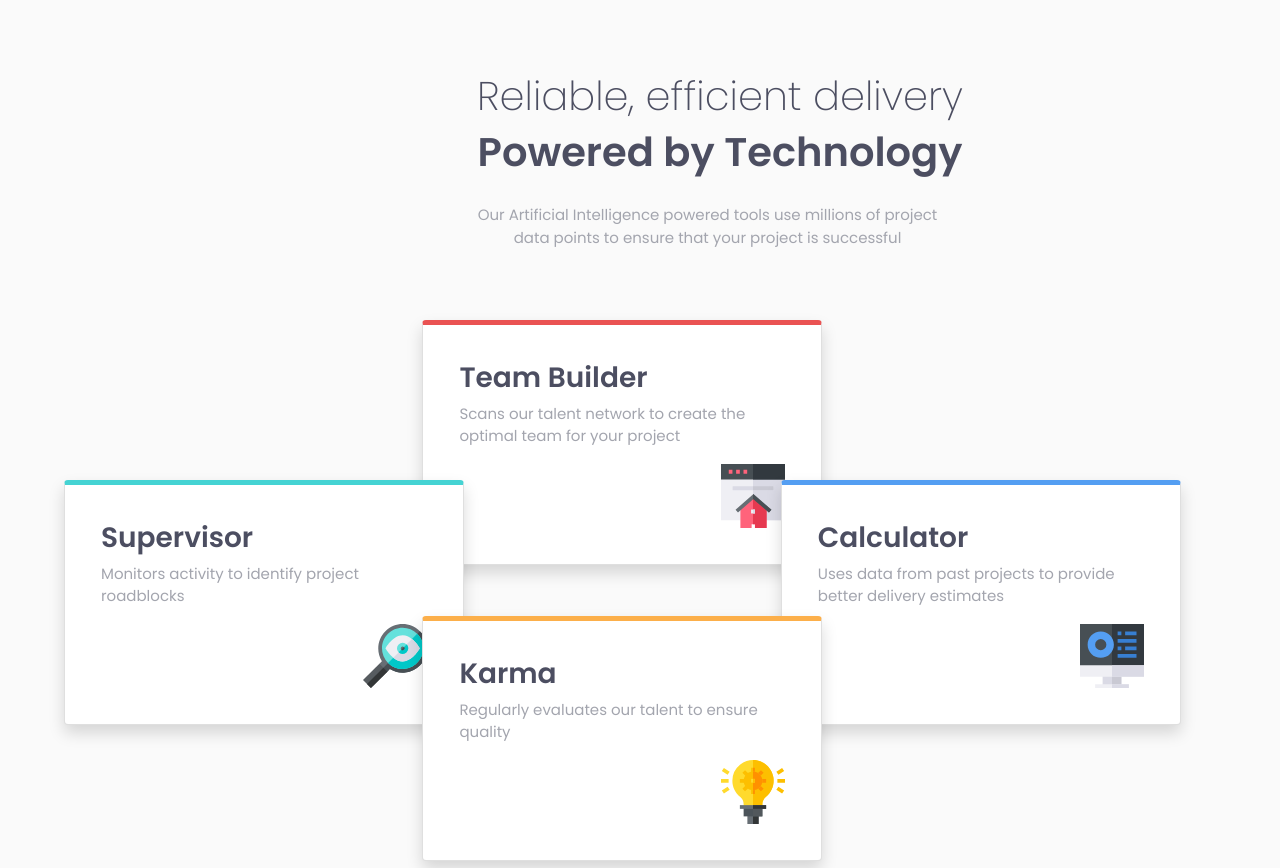
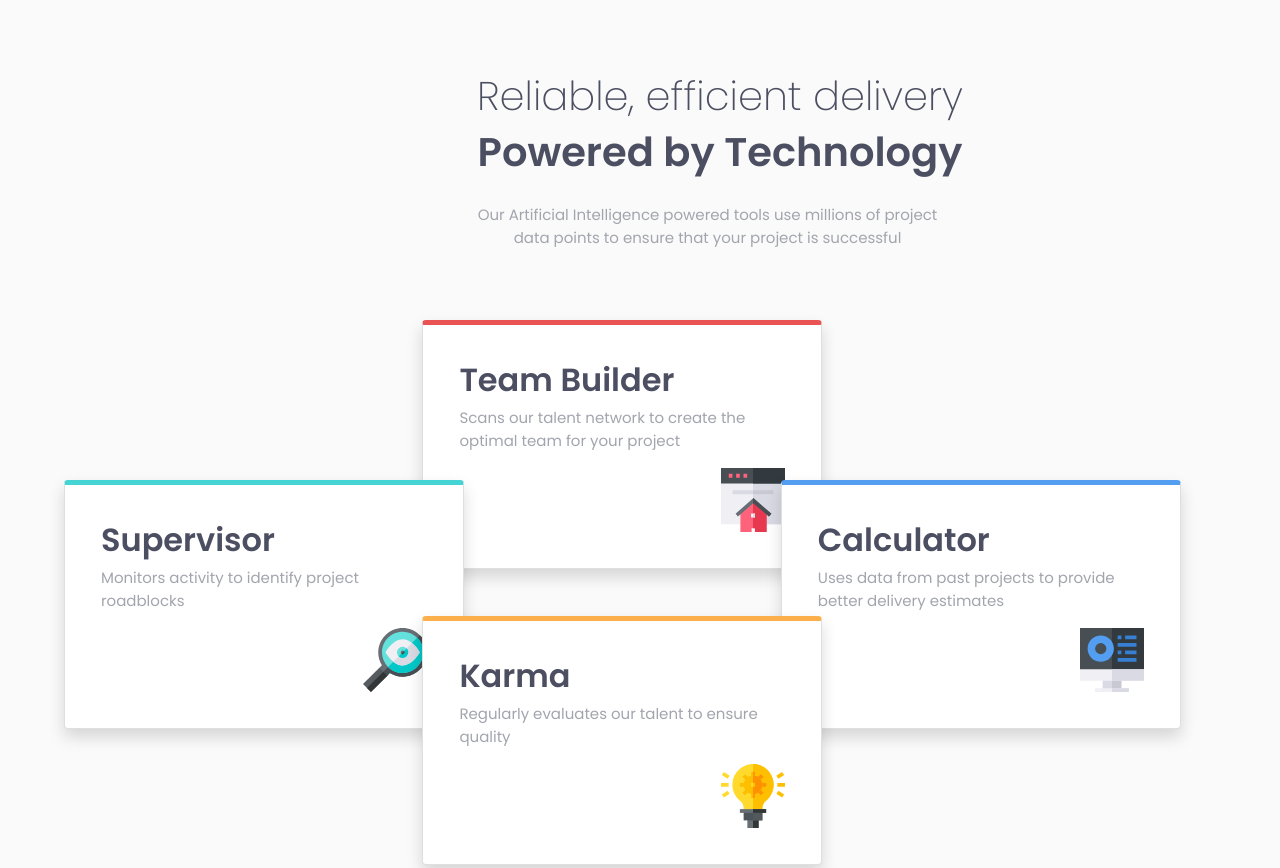
Before and after one commit to George-Boakye/four-card-feature-challenge, a plain HTML site: page index.html in a window 1280 px wide. Shown: the top 868 px of the page. Drawn offline with nearby package versions, Linux system fonts and the light colour scheme.

Commit message:
changed h3 to h2

```diff
--- a/css/styles.css
+++ b/css/styles.css
@@ -11,7 +11,7 @@ img{
   float: right;
 }
 
-h3{
+h2{
   color: hsl(234, 12%, 34%);
   font-weight: 600;
 }
@@ -104,7 +104,6 @@ body{
   position:relative;
   width: 375px;
   height: 667px;
-  /* background-color: aqua; */
   align-items: center;
 }
 footer{
--- a/index.html
+++ b/index.html
@@ -41,7 +41,7 @@
 
     <div class="card col-lg-12  top-container shadow p-3 mb-5 bg-white rounded" style="width: 25rem;">
       <div class="card-body">
-        <h3>Team Builder</h3>
+        <h2>Team Builder</h2>
         <p>
           Scans our talent network to create the optimal team for your project
         </p>
@@ -52,9 +52,9 @@
 
     <div class="card  col-lg-6  left-container shadow p-3 mb-5 bg-white rounded" style="width: 25rem;">
       <div class="card-body">
-        <h3>
+        <h2>
           Supervisor
-        </h3>
+        </h2>
         <p>
           Monitors activity to identify project roadblocks
         </p>
@@ -65,7 +65,7 @@
 
     <div class="card  col-lg-6 right-container shadow p-3 mb-5 bg-white rounded" style="width: 25rem;">
       <div class="card-body">
-        <h3>Calculator</h3>
+        <h2>Calculator</h2>
         <p>
           Uses data from past projects to provide better delivery estimates
         </p>
@@ -75,7 +75,7 @@
 
     <div class="card  col-lg-12 bottom-container shadow p-3 mb-5 bg-white rounded" style="width: 25rem;">
       <div class="card-body">
-        <h3>Karma</h3>
+        <h2>Karma</h2>
         <p>
           Regularly evaluates our talent to ensure quality
         </p>
```
